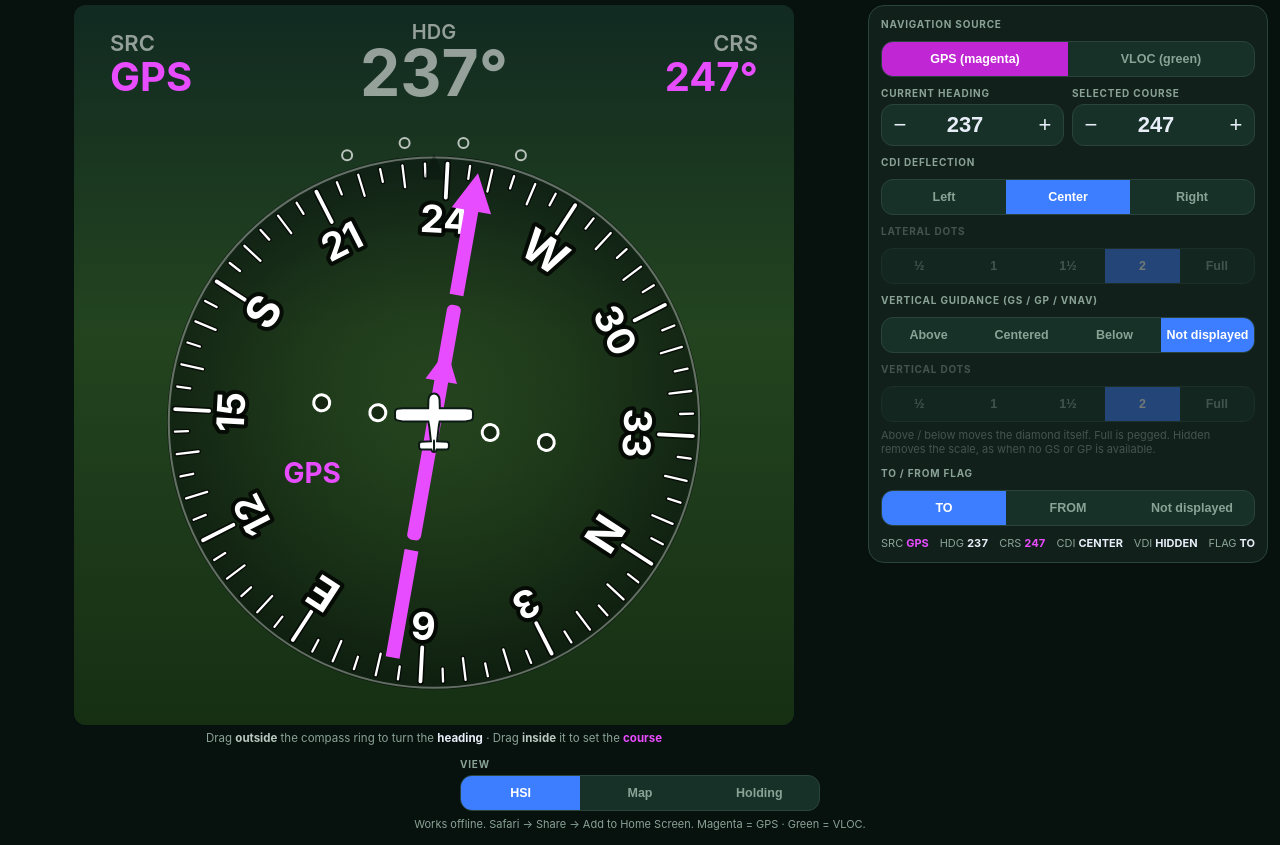
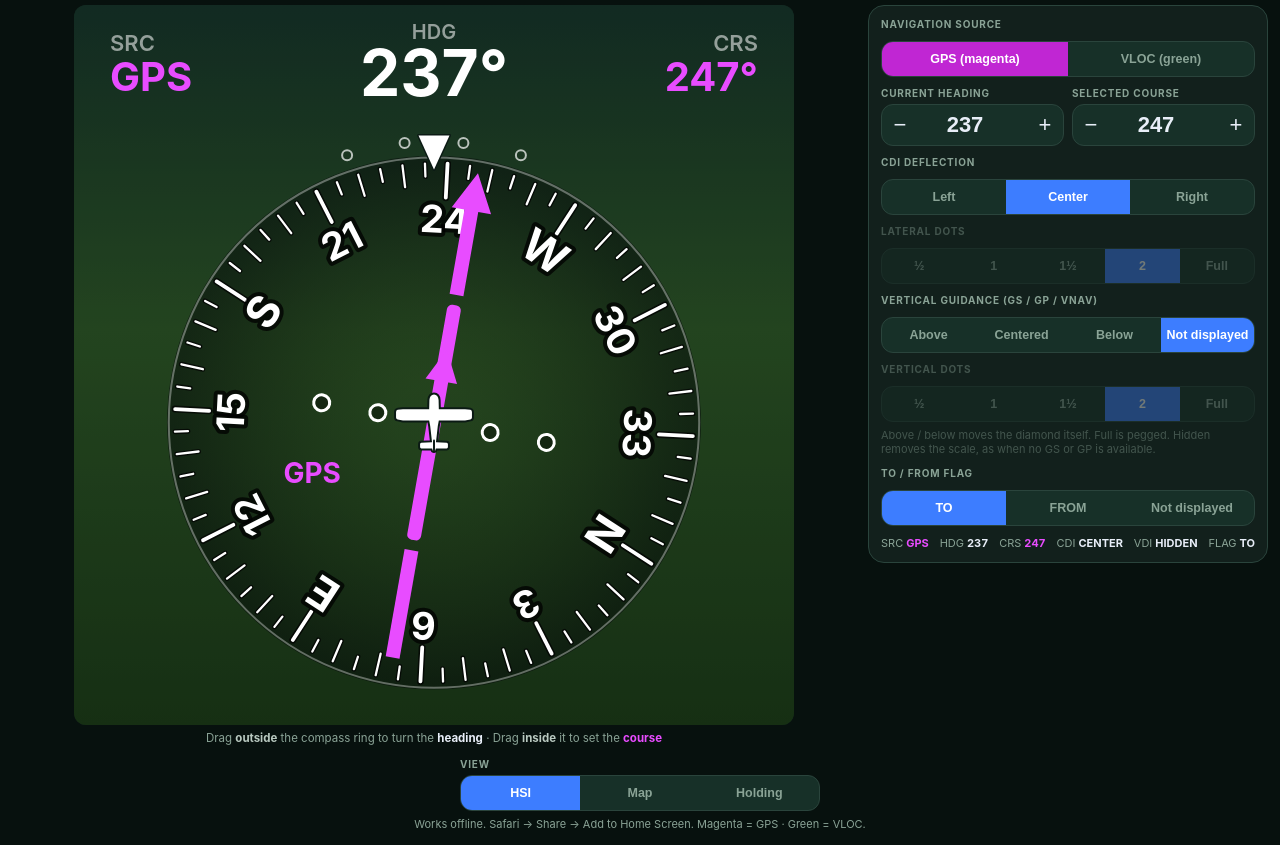
Before and after one commit to BAP-84/g3x-hsi-trainer, a plain HTML site: page index.html in a window 1280 px wide. Shown: the part 35-880 px from the top of the page. Drawn offline with Linux system fonts and the light colour scheme.

Commit message:
HSI: larger solid-white heading index with dark outline; white HDG readout; SW cache v14

```diff
--- a/index.html
+++ b/index.html
@@ -524,12 +524,15 @@
     ctx.strokeStyle = 'rgba(255,255,255,0.35)'; ctx.lineWidth = 2; ctx.stroke();
 
     // lubber / heading index at top
-    ctx.fillStyle = W;
+    // fixed white triangle pointing down at the card (G3X style), thin dark outline for contrast
     ctx.beginPath();
-    ctx.moveTo(0, -R - 10);
-    ctx.lineTo(11, -R + 16);
-    ctx.lineTo(-11, -R + 16);
-    ctx.closePath(); ctx.fill();
+    ctx.moveTo(0, -R + 6);
+    ctx.lineTo(15.5, -R - 28);
+    ctx.lineTo(-15.5, -R - 28);
+    ctx.closePath();
+    ctx.lineJoin = 'round';
+    ctx.lineWidth = 3; ctx.strokeStyle = '#0b1a14'; ctx.stroke();
+    ctx.fillStyle = '#ffffff'; ctx.fill();
 
     // turn-rate marks (static scale)
     ctx.strokeStyle = 'rgba(255,255,255,0.7)'; ctx.fillStyle = 'rgba(255,255,255,0.7)'; ctx.lineWidth = 2;
@@ -578,7 +581,7 @@
     ctx.font = '600 20px -apple-system, Helvetica, sans-serif';
     ctx.fillStyle = 'rgba(255,255,255,0.55)'; ctx.fillText('HDG', W / 2, 18);
     ctx.font = '700 64px -apple-system, Helvetica, sans-serif';
-    ctx.fillStyle = W; ctx.fillText(pad360(state.hdg) + '°', W / 2, 40);
+    ctx.fillStyle = '#ffffff'; ctx.fillText(pad360(state.hdg) + '°', W / 2, 40);
 
     ctx.textAlign = 'right';
     ctx.font = '600 22px -apple-system, Helvetica, sans-serif';
--- a/sw.js
+++ b/sw.js
@@ -1,4 +1,4 @@
-const CACHE = 'g3x-hsi-trainer-v13';
+const CACHE = 'g3x-hsi-trainer-v14';
 const ASSETS = ['./', './index.html', './manifest.webmanifest', './apple-touch-icon.png'];
 self.addEventListener('install', (event) => {
   // cache: 'reload' bypasses the browser HTTP cache so a new version never precaches a stale copy
```
Also changed, not shown: previews/lubber-zoom-ipad-v2.png (added), previews/lubber-zoom-iphone-v2.png (added).
